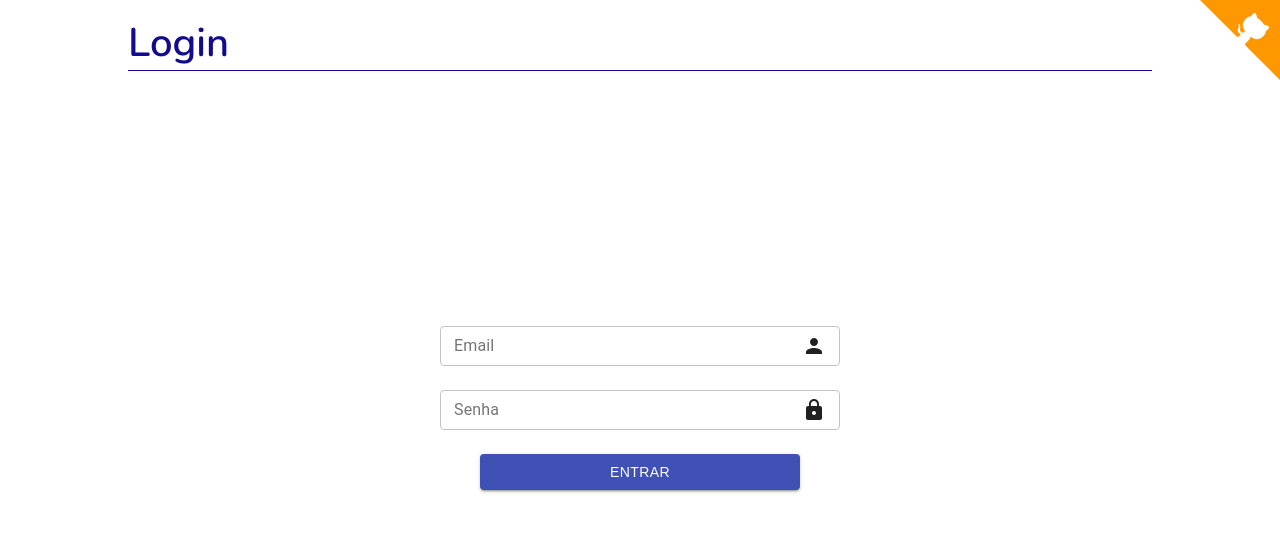
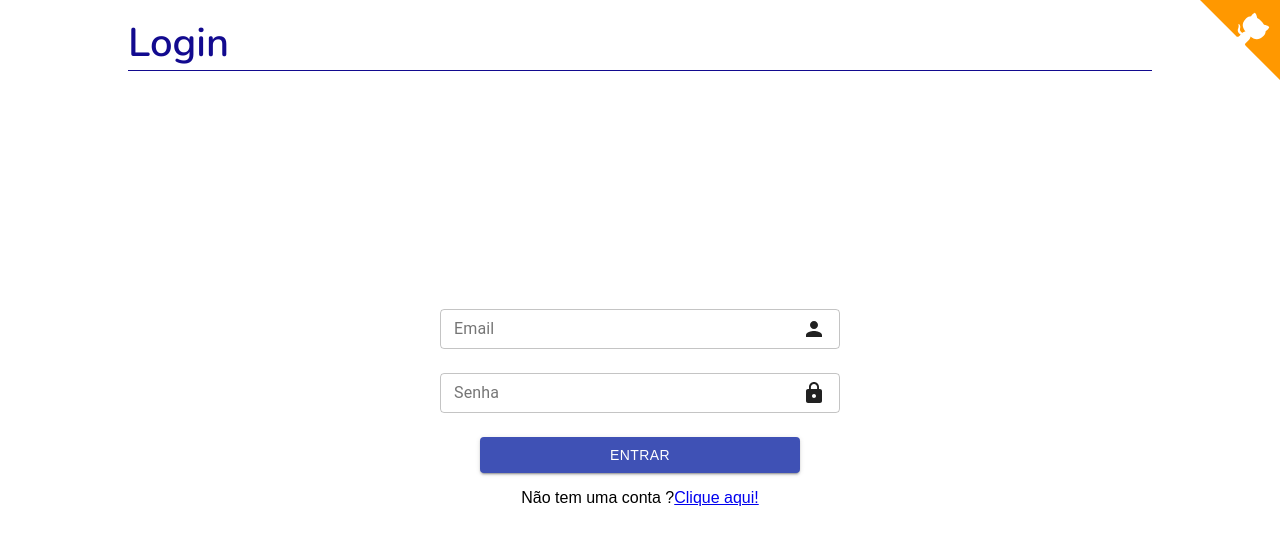
Before and after one commit to arthurDamiani/gerenciadorCadastro, a React (Create React App) app: page / in a window 1280 px wide. Shown: the top 544 px of the page. Built offline with nearby package versions, Linux system fonts and the light colour scheme.

Commit message:
create account button

```diff
--- a/src/pages/Landing/index.js
+++ b/src/pages/Landing/index.js
@@ -67,6 +67,7 @@ function Landing() {
                 <div className='button-login-container'>
                     <Button variant='contained' color='primary' type='submit' fullWidth>Entrar</Button>
                 </div>
+                <p>Não tem uma conta ?<a href='/form'>Clique aqui!</a></p>
             </form>
         </div>
     )
--- a/src/pages/Landing/landing.css
+++ b/src/pages/Landing/landing.css
@@ -28,7 +28,11 @@
 
 .button-login-container {
     width: 20rem;
-    margin-top: 1rem;
+    margin: 1rem 0;
+}
+
+a {
+    text-decoration: underline;
 }
 
 @media(max-width: 500px) {
--- a/src/routes.js
+++ b/src/routes.js
@@ -17,7 +17,7 @@ function Routes() {
             <Switch>
                 <CustomRoute path='/' exact component={Landing} />
                 <CustomRoute isPrivate path='/users' exact component={UsersList} />
-                <CustomRoute isPrivate path={['/form', '/form/:id']} exact component={UserForm} />
+                <CustomRoute path={['/form', '/form/:id']} exact component={UserForm} />
             </Switch>
         </BrowserRouter>
     )
```
Also changed, not shown: 1 other file (tests, documents, lock files or other folders).
